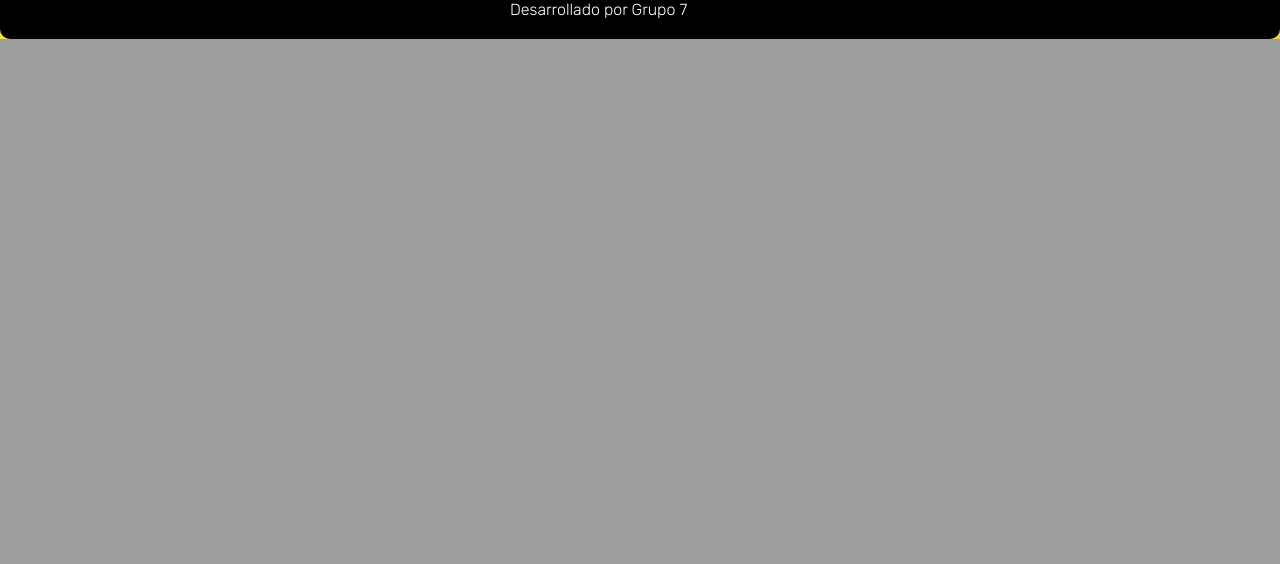
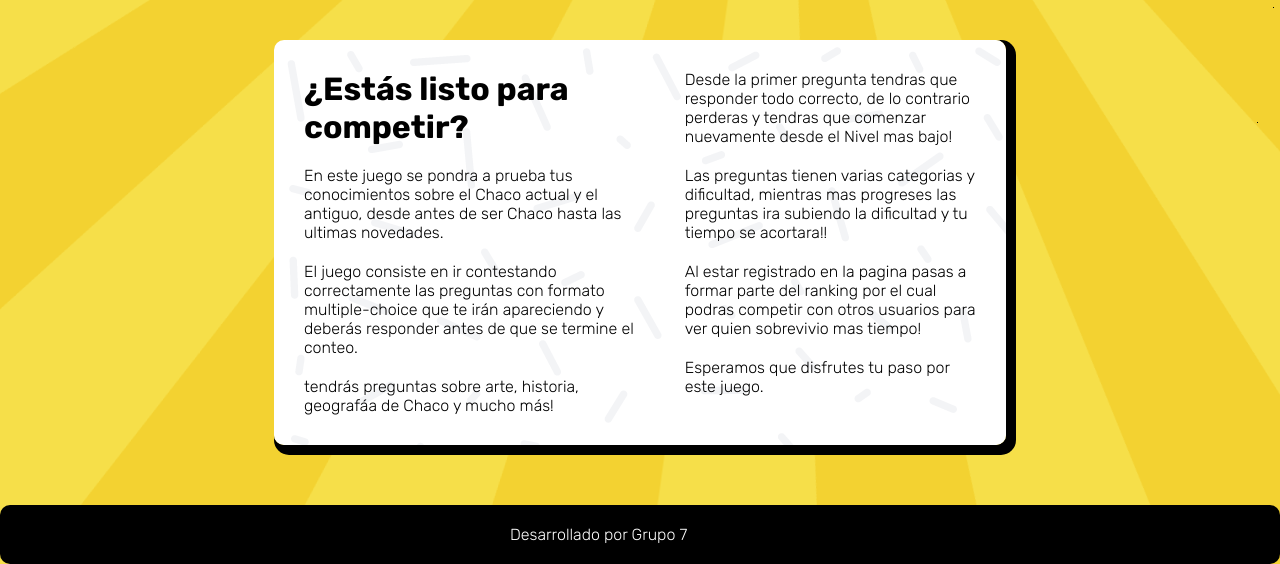
Before and after one commit to Dukathproject/TriviaChaco, a Django app: page / in a window 1280 px wide. Shown: the part 800-1364 px from the top of the page. Before the commit the page ends 839 px from the top, so only its background shows below. Run offline with Django 3.2, Linux system fonts and the light colour scheme; parts of the project's set-up code (start-up, migrations or seed data) failed here and were passed over; some libraries are stand-ins or nearby versions.

Commit message:
Pantalla de Resultados y descripción del juego

```diff
--- a/Info/db.py
+++ b/Info/db.py
@@ -66,6 +66,9 @@ def ranking_post(request):
         user = User.objects.get(id=request.user.id)
         result = Ranking(usuario=user, aciertos=form_data['result'])
         result.save()
+        result = {'points': form_data['result'], 'pregunta': form_data['pregunta'], 'correcta': form_data['correcta'], 'incorrecta': form_data['incorrecta']}
+        return result
+
 
 
 def user_login(request):
--- a/Info/views.py
+++ b/Info/views.py
@@ -8,11 +8,12 @@ from django.contrib.auth import logout
 import json
 
 
-
+#INDEX-------------------------------------------------------------------------
 def index(request):
     return render(request, "index.html")
 
-#registrar usuario
+
+#REGISTER USER-----------------------------------------------------------------
 def register(request):
     if request.method == 'POST':
         msg = register_post(request)
@@ -26,7 +27,8 @@ def register(request):
     form = RegisterForm()
     return render(request, "register.html", {'form': form})
 
-#loguear usuario
+
+#LOG IN------------------------------------------------------------------------
 def login(request):
     if request.method == 'POST':
         user_login(request)
@@ -38,18 +40,21 @@ def login(request):
     form = LoginForm()
     return render(request, "login.html", {'form': form})
 
+
+#LOBBY-------------------------------------------------------------------------
 def lobby(request):
     if request.user.is_authenticated:
         return render(request, "lobby.html")
     else:
-        form = LoginForm()
-        return render(request, "login.html", {'form': form, 'alert': 'Para entrar al lobby debe iniciar sesión.'})
+        return render(request, "index.html")
 
+
+#THE GAME-------------------------------------------------------------------
 def game(request):
     if request.method == 'POST':
-        ranking_post(request)
+        result = ranking_post(request)
         if request.user.is_authenticated:
-            return render(request, "lobby.html")
+            return render(request, "result.html", {'result': result})
     if request.user.is_authenticated:
         questions_list = json.dumps(questions())
         form = RankingForm()
@@ -58,11 +63,13 @@ def game(request):
         form = LoginForm()
         return render(request, "login.html", {'form': form, 'alert': 'Para jugar debe iniciar sesión.'})
 
+
+#LOG OUT-------------------------------------------------------------------
 def user_logout(request):
     logout(request)
     return render(request, "index.html")
 
 
-
+#US----------------------------------------------------------------------------
 def us(request):
     return render(request, "us.html")
--- a/Trivia/forms.py
+++ b/Trivia/forms.py
@@ -11,3 +11,6 @@ class LoginForm(forms.Form):
 
 class RankingForm(forms.Form):
     result = forms.IntegerField(label='result')
+    pregunta = forms.CharField(label="correcta", max_length=200)
+    correcta = forms.CharField(label="correcta", max_length=200)
+    incorrecta = forms.CharField(label="incorrecta", max_length=200)
--- a/Trivia/static/main.css
+++ b/Trivia/static/main.css
@@ -299,10 +299,61 @@ a{
                 text-decoration: none;
                 color: #fff;
             }
-#timer{
+
+.stats{
+    color: black;
+}
+
+.eljuego{
+    display: flex;
+    font-family: 'Rubik', sans-serif;
+    width: 100%;
+    border-radius: 10px;
+    justify-content: center;
+    z-index: 300;
+
+    background: url('./media/fondocontenedor.png');
+    font-family: 'Rubik', sans-serif;
+    box-shadow: 5px 5px 0px 5px #000000;
+    color: #f1c711;
+    margin-left: 200px;
+    margin-right: 200px;
+    margin-top: 50px;
+    margin-bottom: 50px;
+    border-radius: 10px;
+    z-index: 100;
+}
+
+.eljuegotexto{
+    color: black;
+}
+
+#resumen{
+    font-size: 1.5em;
+    font-weight: 700;
+    color: black;
+}
+
+#puntaje{
+    font-size: 3em;
+    font-weight: 700;
+    color: #29f678;
+}
+#pregunta{
+    font-size: 1em;
+    font-weight: 700;
+    color: #f62929;
+}
+
+#incorrecta{
+    font-weight: 700;
+    font-size: 1em;
+    color: #f62929;
+}
+#correcta{
     font-weight: 700;
     font-size: 2em;
-    color: #f62929;
+    color: #f1c711;
 }
 
 #Luciano{
--- a/Trivia/templates/index.html
+++ b/Trivia/templates/index.html
@@ -15,8 +15,25 @@
                 </div>
                 <div><p> Divertite a lo grande!</p></div>
             </div>
+        </div>
+        <div class="principal">
+            <div class="eljuego">
+                <div class="eljuegotexto">
+                    <h1>¿Estás listo para competir?</h1>
+                    <p>En este juego se pondra a prueba tus conocimientos sobre el Chaco actual y el antiguo, desde antes de ser Chaco hasta las ultimas novedades.
+                    <p>El juego consiste en ir contestando correctamente las preguntas con formato multiple-choice que te irán apareciendo y deberás responder antes de que se termine el conteo.</p>
+                    <p>tendrás preguntas sobre arte, historia, geografáa de Chaco y mucho más!</p>
+                </div>
+                <div class="eljuegotexto">
+                    <p> Desde la primer pregunta tendras que responder todo correcto, de lo contrario perderas y tendras que comenzar nuevamente desde el Nivel mas bajo!</p>
+                    <p>Las preguntas tienen varias categorias y dificultad, mientras mas progreses las preguntas ira subiendo la dificultad y tu tiempo se acortara!!</p>
+                    <p>Al estar registrado en la pagina pasas a formar parte del ranking por el cual podras competir con otros usuarios para ver quien sobrevivio mas tiempo!</p>
+                    <p>Esperamos que disfrutes tu paso por este juego.</p>
+                </div>
+            </div>
+        </div>
 
-        </div>
+
         <footer class="footer">
             <nav class="pie">
                 <a href="#">Desarrollado por Grupo 7</a>
--- a/Trivia/templates/lobby.html
+++ b/Trivia/templates/lobby.html
@@ -6,6 +6,7 @@
             </div>
             <div class="Bienvenida">
                 <h1>Bienvenidos a ChacoTrivia!</h1>
+                <p>{{ result }}</p>
                 <div class="botonera">
                     <a href="{% url 'game' %}" class="boton">Jugar!</a>
                 </div>
--- a/Trivia/templates/login.html
+++ b/Trivia/templates/login.html
@@ -3,9 +3,6 @@
         <div class="principal">
             <div class="articulo">
                 <div class="formulario">
-                    <div class="textsalto">
-                        <img src="{% static 'media/chacotrivialogo.png'%}">
-                        <p> Divertite a lo grande!</p></div>
                     <div class="signup">
                         <div class="center">
                             <h2 class="form-title" id="login">Ingresar</h2>
@@ -19,6 +16,7 @@
                                         <input class="boton" type="submit" value="Ingresar">
                                     </div>
                                 </form>
+                                <!--  -->
                             </div>
                         </div>
                     </div>
```
Also changed, not shown: Trivia/static/game.js (+27 -3 lines), Trivia/templates/game.html (+9 -2 lines), Trivia/templates/result.html (added, +21 -0 lines). Lines whose indentation alone changed are shown as unchanged.
